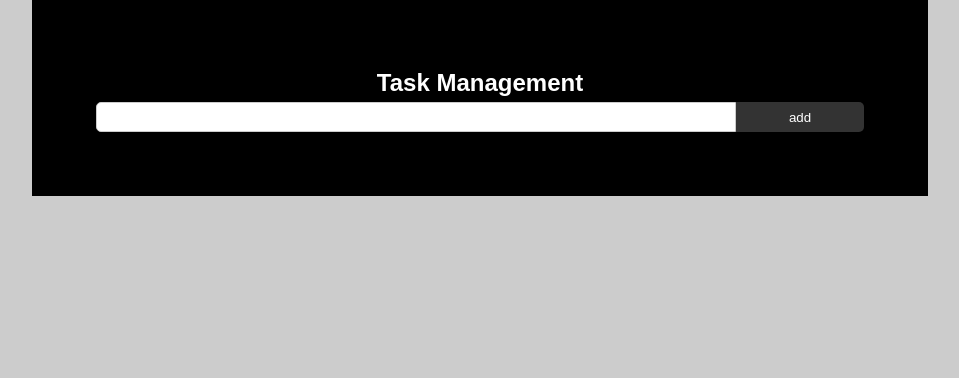
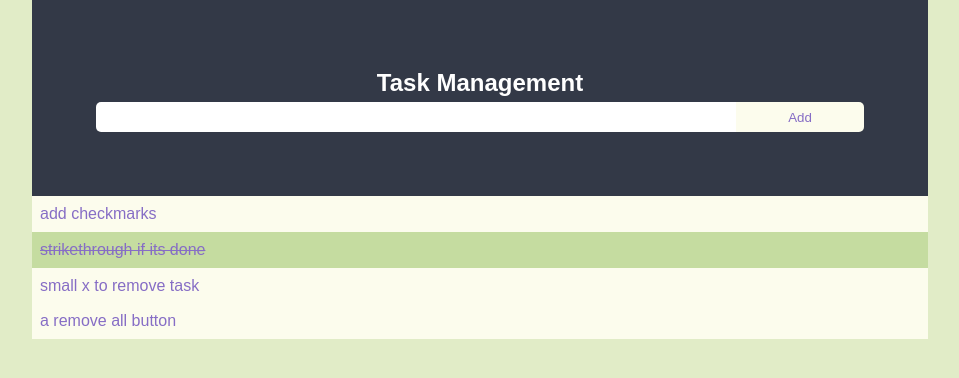
Before and after one commit to Daniela510/int-ass-2, a plain HTML site: page index.html in a window 1280 px wide. Shown: the whole page, without its empty margins (160-1119 px from the left). Drawn offline with Linux system fonts and the light colour scheme.

Commit message:
pretty
color pallete bc i dont want to stare at that design

```diff
--- a/css/style.css
+++ b/css/style.css
@@ -1,3 +1,16 @@
+:root{
+  --dark: #213745;
+  --neut: #805E73;
+  --light: #FFEBEE ;
+  --extra: #87BCDE ;
+  --dark2: #333947;
+  --neut2: #866DC5;
+  --light2: #FCFCED ;
+  --lbet2: #D2C9E3;
+  --extra2: #C5DCA0 ;
+  --betw2: #E1ECC7;
+  --w: #fff;
+}
 * {
   margin: 0;
   padding: 0;
@@ -5,7 +18,7 @@
 }
 
 body {
-  background-color: #ccc;
+  background-color: var(--betw2);
   font-family: Arial, Helvetica, sans-serif;
   font-size: 16px;
   line-height: 1.6;
@@ -18,13 +31,13 @@ ul {
   margin: auto;
 }
 h1{
-    display: flex;
+  display: flex;
   margin: auto;
   color: white;
   justify-content: center;
 }
 #manager-form {
-  background-color: #000;
+  background-color: var(--dark2);
     padding: 5vw;
 }
 #manager-form input[type='text']{
@@ -33,7 +46,7 @@ h1{
   height: 30px;
   padding: 8px;
   border-radius: 5px 0px 0px 5px;
-  border: 1px solid #ccc;
+  border: none;
   box-sizing: border-box;
 }
 .btn {
@@ -41,8 +54,8 @@ h1{
   width: 10vw;
   height: 30px;
   border: 0;
-  background: #333;
-  color: #fff;
+  background: var(--light2);
+  color: var(--neut2);
   border-radius: 0px 5px 5px 0px;
   box-sizing: border-box;
 }
@@ -55,3 +68,18 @@ h1{
   padding: 5px;
   margin: 5px;
 }
+#task-list li{
+  padding: 5px 8px;
+}
+ .current {
+  background: var(--light2);
+  color: var(--neut2);
+}
+#task-list li:hover{
+  background: var(--lbet2);
+}
+.done {
+ background: var(--extra2);
+ color: var(--neut2);
+   text-decoration: line-through;
+}
--- a/index.html
+++ b/index.html
@@ -16,17 +16,15 @@
         <div>
           <input type="text" id="task">
         </div>
-        <input class="btn" type="submit" value="add">
+        <input class="btn" type="submit" value="Add">
               </div>
       </form>
-      <ul id="task-list"></ul>
-
-      <!-- <ul class="items">
-        <li class="item">Item 1</li>
-        <li class="item">Item 2</li>
-        <li class="item">Item 3</li>
+      <ul id="task-list">
+        <li class="current"> add checkmarks</li>
+        <li class="done"> strikethrough if its done</li>
+        <li class="current"> small x to remove task</li>
+        <li class="current"> a remove all button</li>
       </ul>
-    -->
     </section>
     <script src="main.js"></script>
   </body>
```
